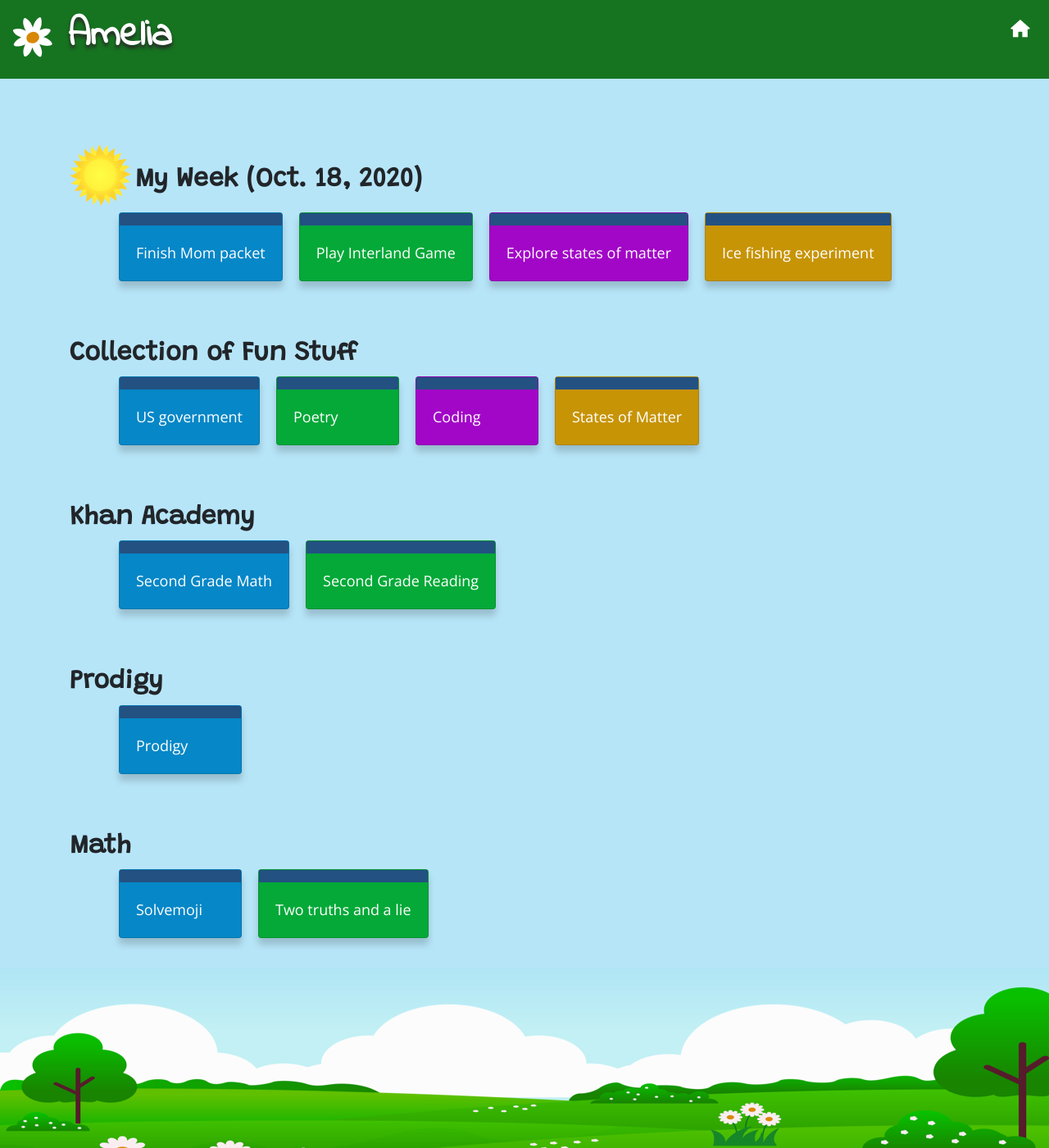
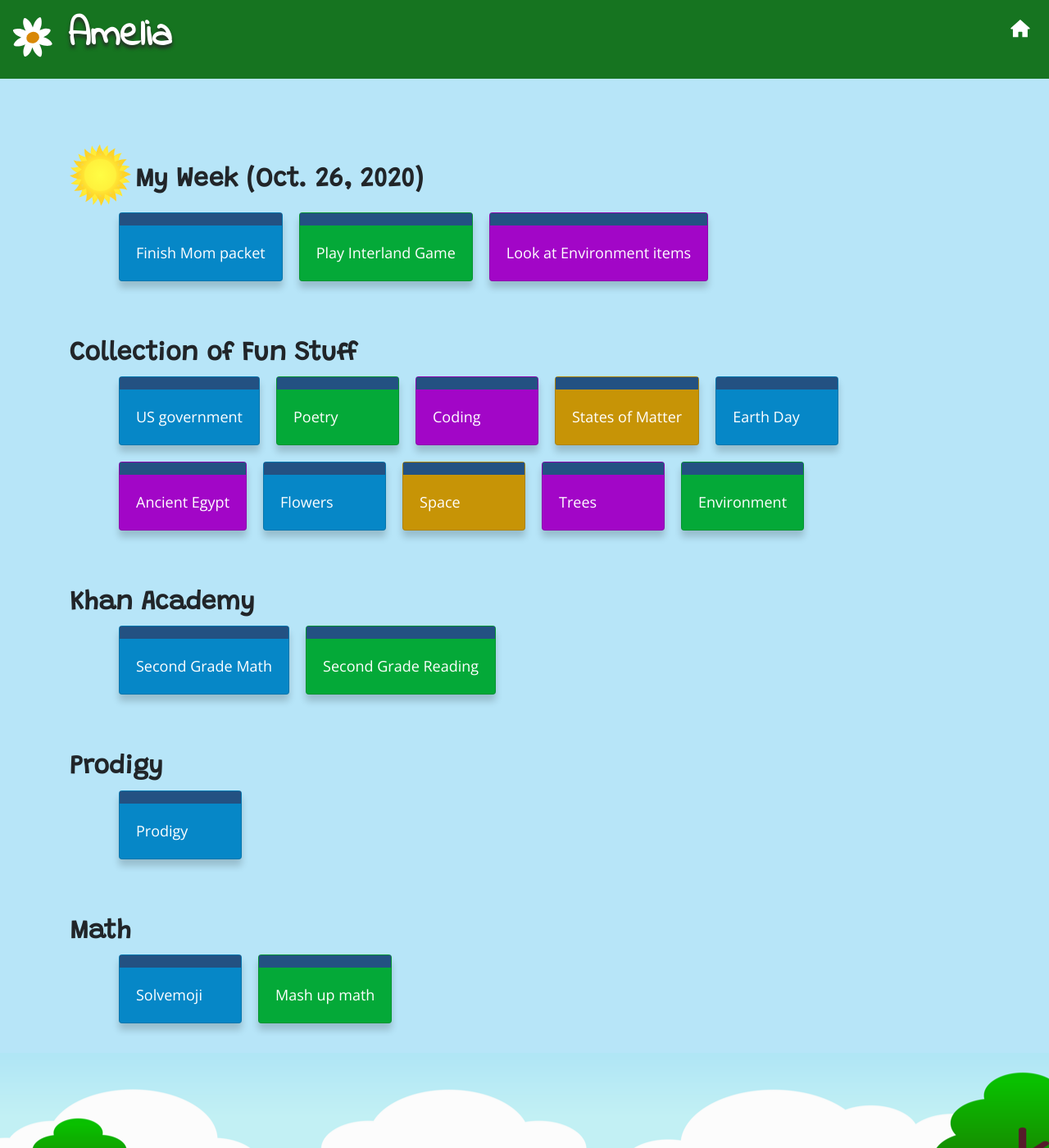
Before and after one commit to dobe0002/kids, a Jekyll site: the page built from Amelia.md, in a window 1280 px wide and 1400 px high. Shown: the whole window at 82% size. Built offline with Jekyll 4.4.1, drawn with Linux system fonts in a browser that asks for light colours; our own code applies the rules of GitHub Pages for plain Markdown files.

Commit message:
Reorder and add evnvironment

```diff
--- a/Amelia.md
+++ b/Amelia.md
@@ -1,28 +1,34 @@
 # Amelia
 
-## My Week (Oct. 18, 2020)
+## My Week (Oct. 26, 2020)
+
 - [Finish Mom packet]()
 - [Play Interland Game](https://beinternetawesome.withgoogle.com/en_us/interland){:target="\_blank"}
-- [Explore states of matter](statesofmatter.md)
-- [Ice fishing experiment](https://www.sciencefun.org/kidszone/experiments/ice-fishing/){:target="\_blank"}
-
+- [Look at Environment items](Topics/environment.md)
 
 ## Collection of Fun Stuff
-- [US government](government.md)
-- [Poetry](poetry.md)
-- [Coding](Code.md)
-- [States of Matter](statesofmatter.md)
 
+- [US government](Topics/government.md)
+- [Poetry](Topics/poetry.md)
+- [Coding](Topics/Code.md)
+- [States of Matter](Topics/statesofmatter.md)
+- [Earth Day](Topics/earthDay.md)
+- [Ancient Egypt](Topics/Egypt.md)
+- [Flowers](Topics/Flowers.md)
+- [Space](Topics/Space.md)
+- [Trees](Topics/Trees.md)
+- [Environment](Topic/environment.md)
 
 ## Khan Academy
+
 - [Second Grade Math](https://www.khanacademy.org/math/cc-2nd-grade-math){:target="\_blank"}
 - [Second Grade Reading](https://www.khanacademy.org/ela/cc-2nd-reading-vocab){:target="\_blank"}
 
+## Prodigy
 
-## Prodigy
 - [Prodigy](https://play.prodigygame.com){:target="\_blank"}
 
+## Math
 
-## Math
- - [Solvemoji](https://www.solvemoji.com/Puzzle/Puzzle/46116/){:target="\_blank"}
- - [Two truths and a lie](https://mcusercontent.com/09ea969affe5fb531e031be37/files/1aad1399-0129-436b-9bf0-54873ac54deb/Halloween_2T1L_3rd.pdf){:target="\_blank"}
+- [Solvemoji](https://www.solvemoji.com/Puzzle/Puzzle/46555/){:target="\_blank"}
+- [Mash up math](https://www.mashupmath.com/blog/2016/12/3/are-you-ready-for-12-days-of-holiday-math-challenges-xmmxg?rq=halloween){:target="\_blank"}
```
Also changed, not shown: Grace.md (+18 -12 lines), Topics/environment.md (added, +9 -0 lines), Topics/Code.md (renamed from Code.md), Topics/Egypt.md (renamed from archive/Egypt.md), Topics/Flowers.md (renamed from archive/Flowers.md), Topics/Space.md (renamed from archive/Space.md), Topics/Trees.md (renamed from archive/Trees.md), Topics/earthDay.md (renamed from archive/earthDay.md), Topics/government.md (renamed from government.md), Topics/statesofmatter.md (renamed from statesofmatter.md).
